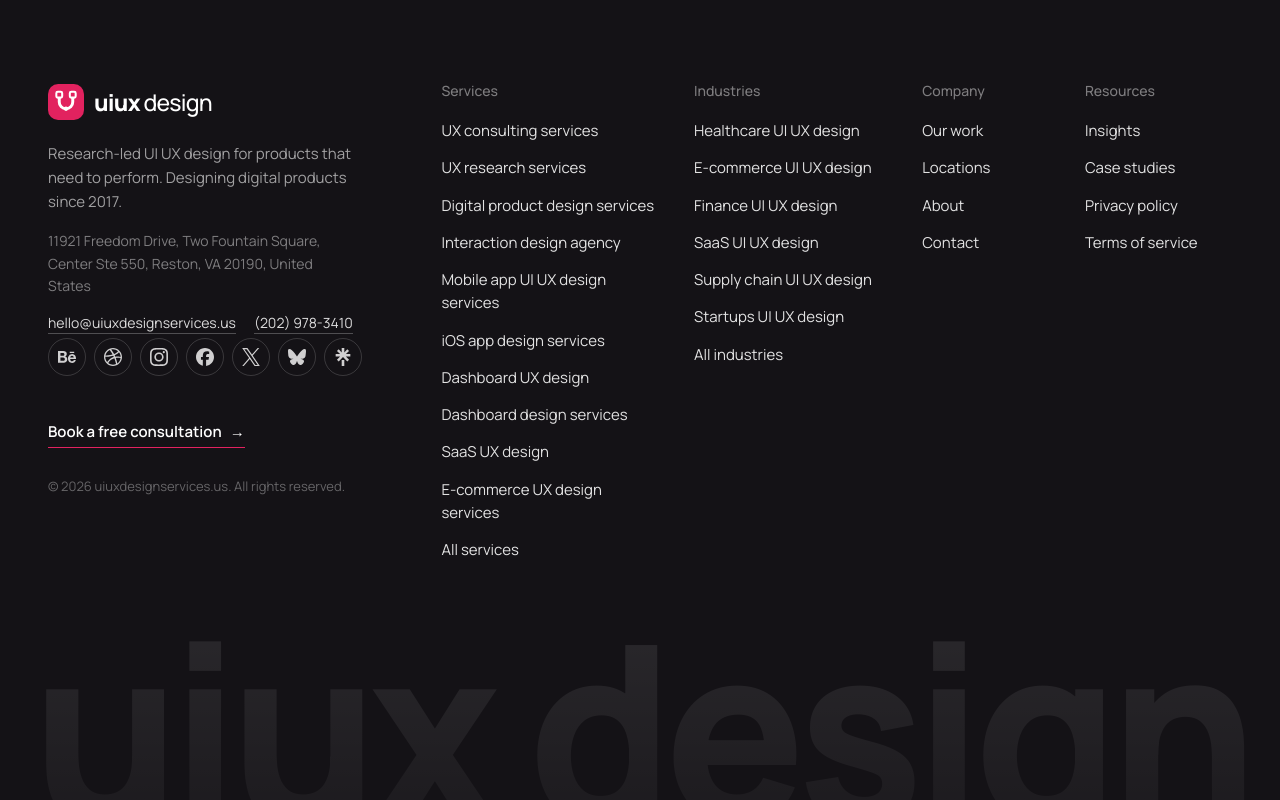
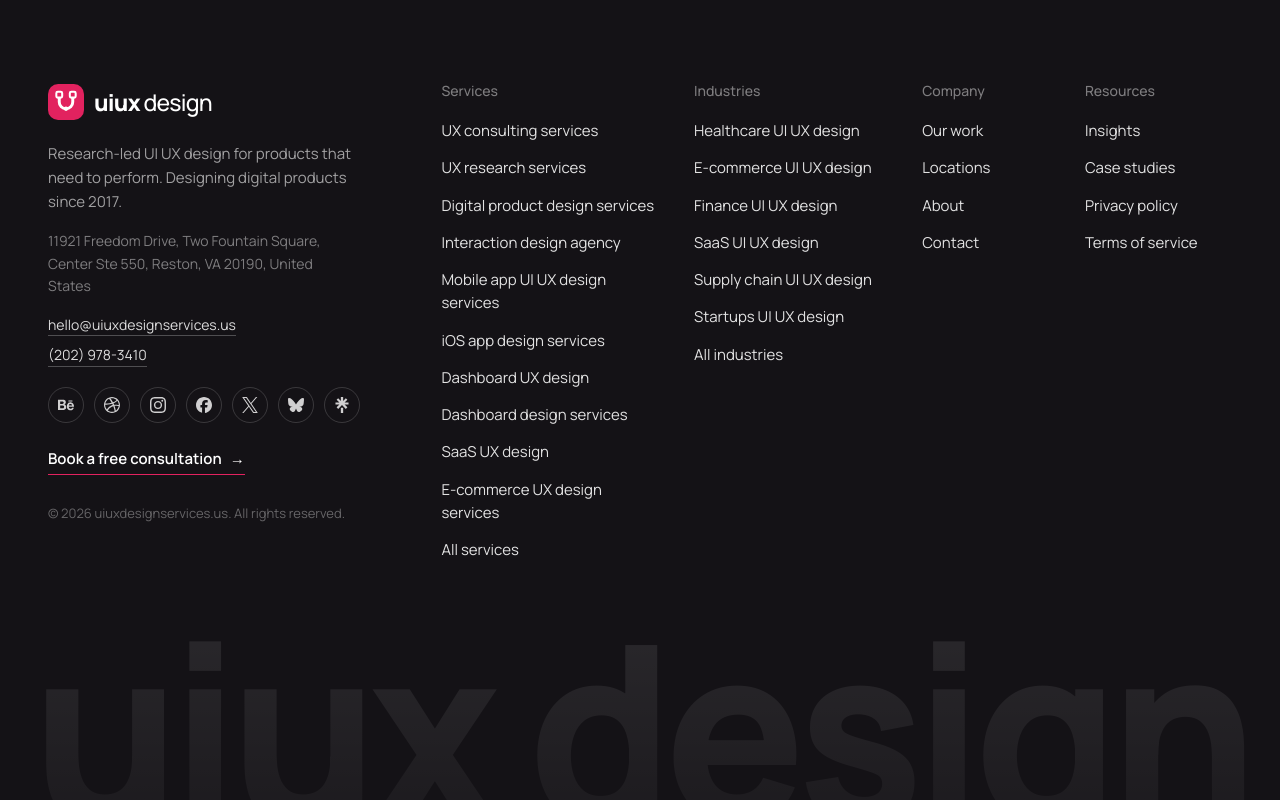
Before and after one commit to rankandrent/photography-forum, a Next.js app: page /blog in a window 1280 px wide. Shown: the part 814-1614 px from the top of the page. Built offline with nearby package versions, Linux system fonts and the light colour scheme; no server answers.

Commit message:
Footer: even spacing for contact links and social icons
Co-Authored-By: Claude Opus 5.5 <noreply@anthropic.com>
Claude-Session: https://claude.ai/code/session_01ASENTtpQhixBY4PEiyT758

```diff
--- a/app/globals.css
+++ b/app/globals.css
@@ -1195,7 +1195,9 @@ main > .section:nth-of-type(23)::after { -webkit-mask-image: var(--art7a); mask-
 .social a:hover { background: var(--pink); border-color: var(--pink); color: #fff; transform: translateY(-2px); }
 .social a:focus-visible { outline: 2px solid var(--pink); outline-offset: 2px; }
 .social--dark a { border-color: rgba(255,255,255,0.16); color: rgba(255,255,255,0.8); }
-.ftr .social { margin: 4px 0 20px; }
+.ftr .social { margin: 20px 0 0; gap: 10px; }
+.ftr .social a { width: 36px; height: 36px; }
+.ftr .social svg { width: 16px; height: 16px; }
 .phero__social { margin-top: 18px; }
 .hdr__mobile .hdr__social a { padding: 0; border: 1px solid var(--border); font-size: 0; }
 .hdr__social { justify-content: center; margin-top: 16px; }
@@ -1288,7 +1290,8 @@ main > .section:nth-of-type(23)::after { -webkit-mask-image: var(--art7a); mask-
 .ftr__mail { display: inline-block; margin-top: 10px; font-size: 14px; color: rgba(255,255,255,0.85); border-bottom: 1px solid rgba(255,255,255,0.25); }
 .ftr__mail:hover { color: #fff; border-color: var(--pink); }
 .phero__mail { color: #fff; border-bottom: 1px solid var(--pink); }
-.ftr__contact { display: flex; flex-wrap: wrap; gap: 6px 18px; margin-top: 4px; }
+.ftr__contact { display: flex; flex-direction: column; align-items: flex-start; gap: 8px; margin-top: 16px; }
+.ftr__contact .ftr__mail { margin-top: 0; }
 
 /* ===== Phone scale: tighter type, spacing and cards (≤ 640px) ===== */
 @media (max-width: 640px) {
```
